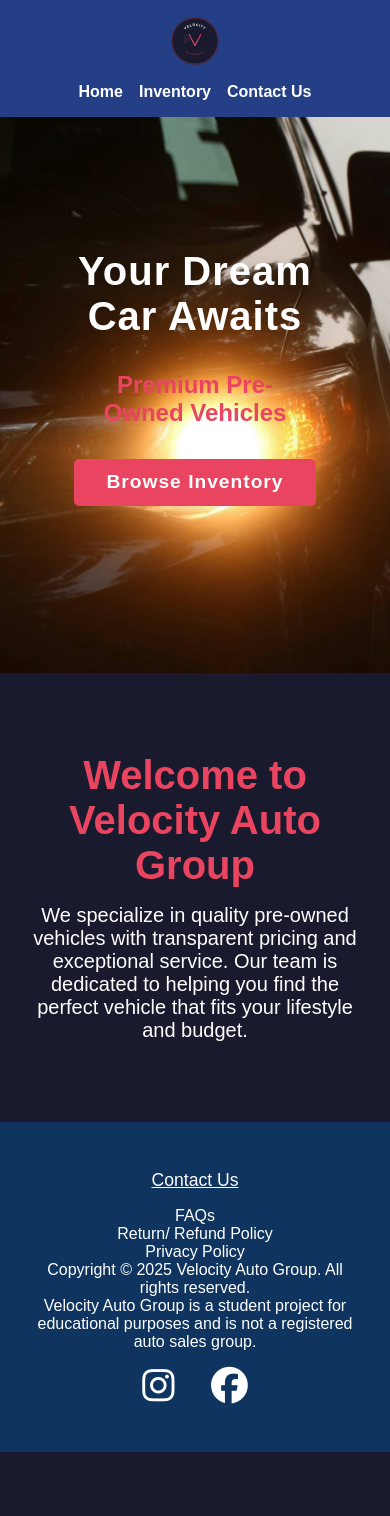
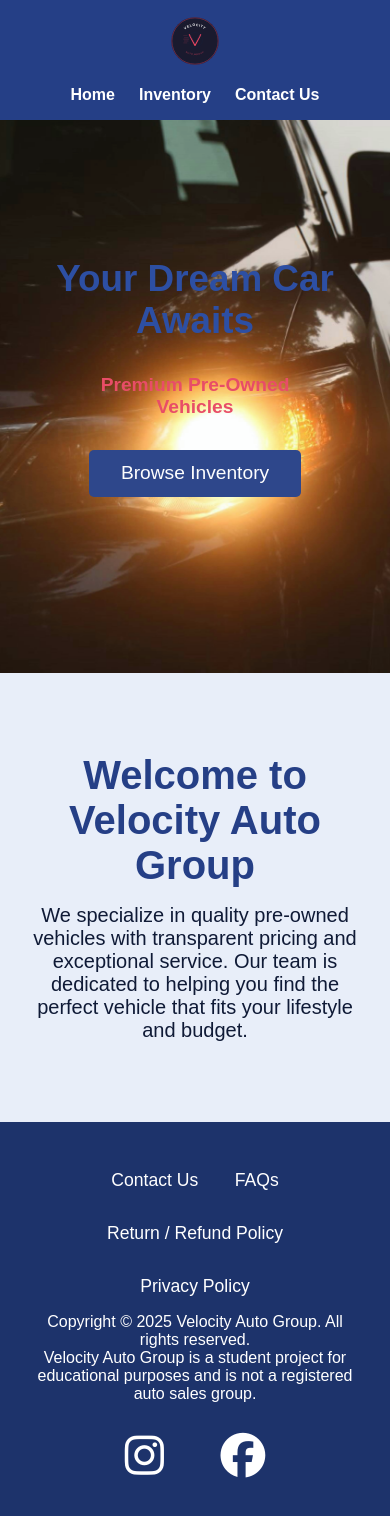
Before and after one commit to ImaniMoore/E-Commerce, a plain HTML site: page index.html in a window 390 px wide. Before the commit the page ends 1452 px from the top, so only its background shows below. Drawn offline with Linux system fonts and the light colour scheme.

Commit message:
css, footer

```diff
--- a/index.html
+++ b/index.html
@@ -39,13 +39,15 @@
       </p>
     </section>
     <footer>
-      <a href="../Contact/contact.html"><div>Contact Us</div></a>
-      <div>FAQs</div>
-      <div>Return/ Refund Policy</div>
-      <div>Privacy Policy</div>
+      <a><div>Contact Us</div></a>
+      <a><div>FAQs</div></a>
+      <a><div>Return / Refund Policy</div></a>
+      <a><div>Privacy Policy</div></a>
+
       <div class="trademark">
         Copyright © 2025 Velocity Auto Group. All rights reserved.
       </div>
+
       <div class="disclosure">
         Velocity Auto Group is a student project for educational purposes and is
         not a registered auto sales group.
--- a/styles/contact.css
+++ b/styles/contact.css
@@ -4,7 +4,7 @@
   box-sizing: border-box;
 }
 body {
-  background-color: #1a1a2e;
+  background-color: #e8eef9;
   color: white;
   font-family: Arial, Helvetica, sans-serif;
 }
@@ -85,7 +85,7 @@ p {
   flex-direction: column;
   width: 90%;
   max-width: 600px;
-  background-color: #f9f9f9;
+  background-color: #253f86;
   padding: 25px 30px;
   border-radius: 10px;
   box-shadow: white;
@@ -129,13 +129,13 @@ p {
   font-weight: 600;
   margin-top: 20px;
   margin-bottom: 10px;
-  color: #0f3460;
+  color: #fff;
   justify-content: center;
   display: flex;
 }
 .contact-form input[type="submit"],
 .container input[type="submit"] {
-  background-color: #0f3460;
+  background-color: #4891e9;
   color: #fff;
   border: round;
   padding: 15px;
--- a/styles/index.css
+++ b/styles/index.css
@@ -3,10 +3,17 @@
   padding: 0;
   box-sizing: border-box;
 }
+
 body {
-  background-color: #1a1a2e;
-  color: white;
+  background-color: #e8eef9;
+  color: #0f1a36;
   font-family: Arial, Helvetica, sans-serif;
+}
+
+.wrapper {
+  max-width: 1300px;
+  margin: 0 auto;
+  width: 90%;
 }
 
 header {
@@ -29,122 +36,123 @@ nav {
 
 .logo {
   width: 55px;
-  height: auto;
 }
 
 nav ul {
   list-style: none;
   display: flex;
   gap: 1.5rem;
-  padding: 0;
-  margin: 0;
-  flex-wrap: nowrap;
-}
-
-nav li {
-  list-style-type: none;
 }
 
 nav a {
   text-decoration: none;
-  color: white;
+  color: #ffffff;
   font-size: 1rem;
   font-weight: bold;
 }
 
 nav a:hover {
-  color: #e94560;
+  color: #f1c453;
 }
+
 .hero {
   width: 100%;
   height: 70vh;
   background-image: url("../images/dawit-Be9l24zYaa4-unsplash.jpg");
+  opacity: 95%;
   display: flex;
   align-items: center;
   justify-content: center;
   padding: 2rem;
   margin-top: 82px;
-  z-index: 100;
   background-size: cover;
   background-position: center;
 }
+
 .hero-content {
   text-align: center;
   max-width: 500px;
-  padding: 1rem;
 }
+
 .hero-content h1 {
   font-size: 3.5rem;
   font-weight: bold;
-  letter-spacing: 1px;
+  color: #24479f;
 }
+
 .tagline {
   color: #e94560;
   font-size: 1.5rem;
   margin: 2rem;
   font-weight: bold;
 }
+
 .inventory-button {
   display: inline-block;
   padding: 0.8rem 2rem;
   font-size: 1.2rem;
-  font-weight: bold;
-  background-color: #e94560;
-  color: #ffffff;
+  background-color: #253f86;
+  color: #fff;
   border-radius: 5px;
   text-decoration: none;
-  letter-spacing: 1px;
 }
+
 .inventory-button:hover {
-  background-color: #c73b52;
+  background-color: #1d336b;
   transform: scale(1.05);
 }
+
 .content {
   max-width: 900px;
   margin: 4rem auto;
   padding: 1rem 2rem;
   text-align: center;
 }
+
 .content h2 {
   font-size: 2.5rem;
   margin-bottom: 1rem;
-  color: #e94560;
+  color: #253f86;
 }
+
 .content p {
   font-size: 1.25rem;
-  color: #ffffff;
+  color: #0f1a36;
 }
+
 footer {
-  background-color: #0f3460;
+  background-color: #1d336b;
   padding: 2rem;
   text-align: center;
   margin-top: 3rem;
+  color: white;
+  width: 100%;
 }
+
 footer a {
   color: #ffffff;
   display: inline-block;
   margin: 1rem;
   font-size: 1.1rem;
 }
+
 footer a:hover {
-  color: #e94560;
+  color: #f1c453;
 }
-footer .trademark .disclosure {
-  font-size: 1rem;
-  margin-top: 2rem;
-  opacity: 0.8;
+
+footer i {
+  font-size: 2.8rem;
+  margin: 15px 10px;
+  cursor: pointer;
 }
+
+footer i:hover {
+  color: #f1c453;
+}
+
 @media (max-width: 800px) {
-  header {
-    padding: 1rem;
-  }
-
   nav {
     flex-direction: column;
-    gap: 0.8rem;
-  }
-
-  nav ul {
     gap: 1rem;
   }
 
@@ -153,11 +161,11 @@ footer .trademark .disclosure {
   }
 
   .hero-content h1 {
-    font-size: 2.5rem;
+    font-size: 2.3rem;
   }
 
-  footer i {
-    font-size: 2.3rem;
+  .tagline {
+    font-size: 1.2rem;
   }
 }
 
--- a/styles/product.css
+++ b/styles/product.css
@@ -1,9 +1,15 @@
 body {
-  background-color: #1a1a2e;
-  color: white;
+  background-color: #e8eef9;
+  color: #0f1a36;
   font-family: Arial, Helvetica, sans-serif;
   margin: 0;
   padding-top: 90px;
+}
+
+.wrapper {
+  max-width: 1300px;
+  margin: 0 auto;
+  width: 90%;
 }
 
 h1 {
@@ -40,29 +46,24 @@ nav ul {
   gap: 1.5rem;
   padding: 0;
   margin: 0;
-  flex-wrap: nowrap;
-}
-
-nav li {
-  list-style-type: none;
 }
 
 nav a {
   text-decoration: none;
-  color: white;
+  color: #ffffff;
   font-size: 1rem;
   font-weight: bold;
 }
 
 nav a:hover {
-  color: #e94560;
+  color: #f1c453;
 }
 
 #inventory {
   display: grid;
-  grid-template-columns: repeat(auto-fit, minmax(300px, 1fr));
+  grid-template-columns: repeat(auto-fit, minmax(280px, 1fr));
   gap: 30px;
-  max-width: 1000px;
+  max-width: 1200px;
   width: 90%;
   margin: 0 auto;
 }
@@ -72,6 +73,7 @@ nav a:hover {
   padding: 15px;
   border-radius: 10px;
   text-align: center;
+  color: #ffffff;
 }
 
 .itemcard img {
@@ -82,7 +84,7 @@ nav a:hover {
 }
 
 footer {
-  background-color: #0f3460;
+  background-color: #1d336b;
   padding: 2rem;
   text-align: center;
   margin-top: 3rem;
@@ -98,14 +100,7 @@ footer a {
 }
 
 footer a:hover {
-  color: #e94560;
-}
-
-footer .trademark,
-footer .disclosure {
-  font-size: 1rem;
-  margin-top: 1rem;
-  opacity: 0.8;
+  color: #f1c453;
 }
 
 footer i {
@@ -115,7 +110,7 @@ footer i {
 }
 
 footer i:hover {
-  color: #e94560;
+  color: #f1c453;
 }
 
 @media (max-width: 800px) {
@@ -137,7 +132,7 @@ footer i:hover {
   }
 
   #inventory {
-    grid-template-columns: repeat(auto-fit, minmax(250px, 1fr));
+    grid-template-columns: repeat(auto-fit, minmax(240px, 1fr));
   }
 
   footer i {
```
